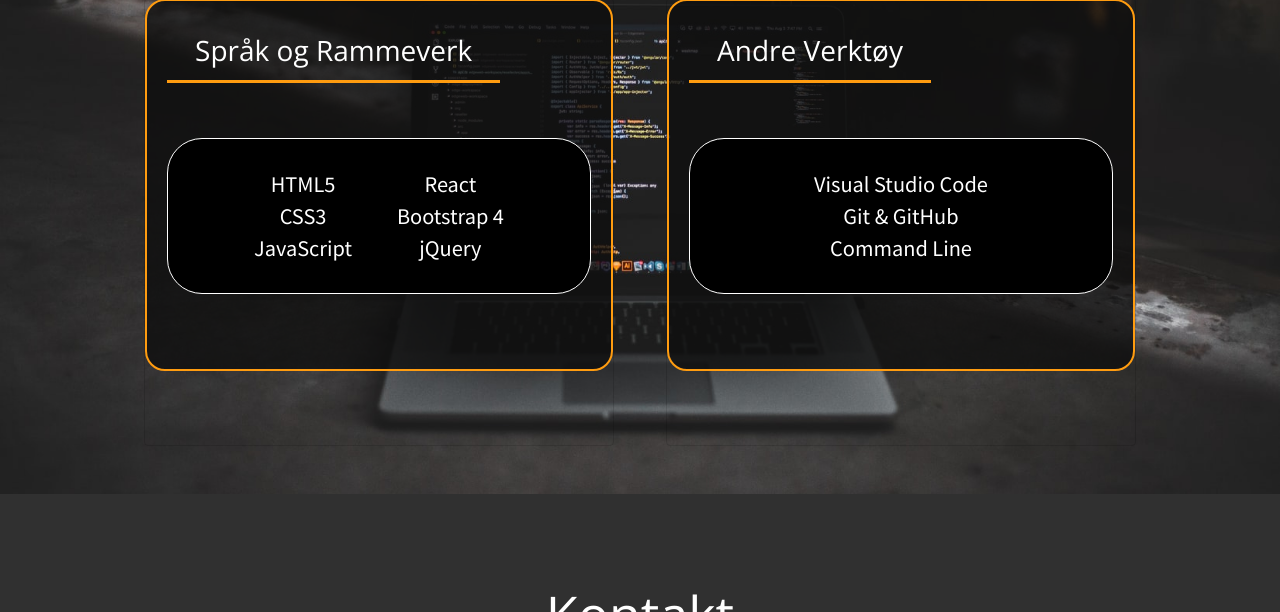
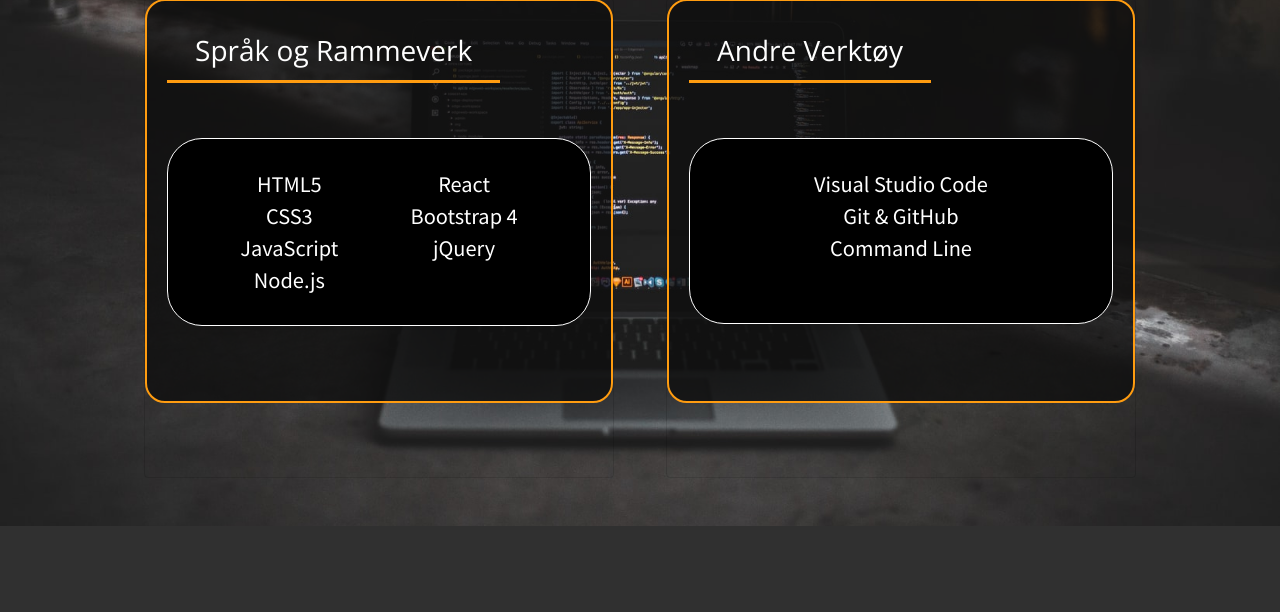
Before and after one commit to KennethEBNer/kenneth-nergaard, a plain HTML site: page index.html in a window 1280 px wide. Shown: the part 1420-2032 px from the top of the page. Drawn offline with nearby package versions, Linux system fonts and the light colour scheme.

Commit message:
Add to skills section

```diff
--- a/css/style.css
+++ b/css/style.css
@@ -490,13 +490,19 @@ header {
   border: 1px solid #fff;
   border-radius: 35px;
   text-align: center;
+  display: flex;
+  justify-content: space-evenly;
 }
 
 .skills-list {
   font-family: var(--ff-secondary);
   font-size: 1.25rem;
-  padding: 1em;
+  padding: 1em 0;
   margin-bottom: 0;
+}
+
+.skills-list-right {
+  padding-bottom: 2.5em;
 }
 
 .skills-col {
--- a/index.html
+++ b/index.html
@@ -129,11 +129,13 @@
                   <li>HTML5</li>
                   <li>CSS3</li>
                   <li>JavaScript</li>
+                  <li>Node.js</li>
                 </ul>
                 <ul class="skills-list">
                   <li>React</li>
                   <li>Bootstrap 4</li>
                   <li>jQuery</li>
+                  <!-- <li>Redux</li> -->
                 </ul>
               </div>
             </div>
@@ -142,7 +144,7 @@
             <div class="card-body">
               <h4 class="card-title skills-text-title">Andre Verktøy</h4>
               <div class="skills-text">
-                <ul class="skills-list">
+                <ul class="skills-list skills-list-right">
                   <li>Visual Studio Code</li>
                   <li>Git & GitHub</li>
                   <li>Command Line</li>
```
